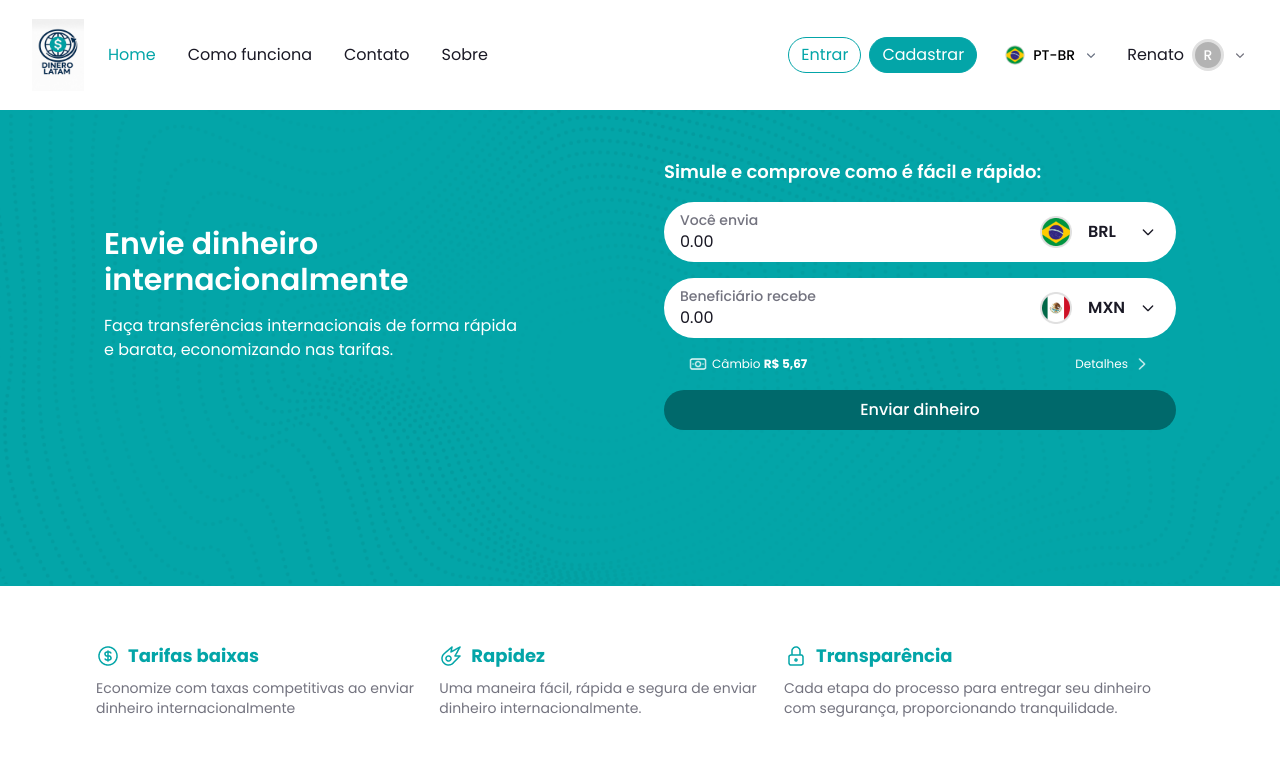
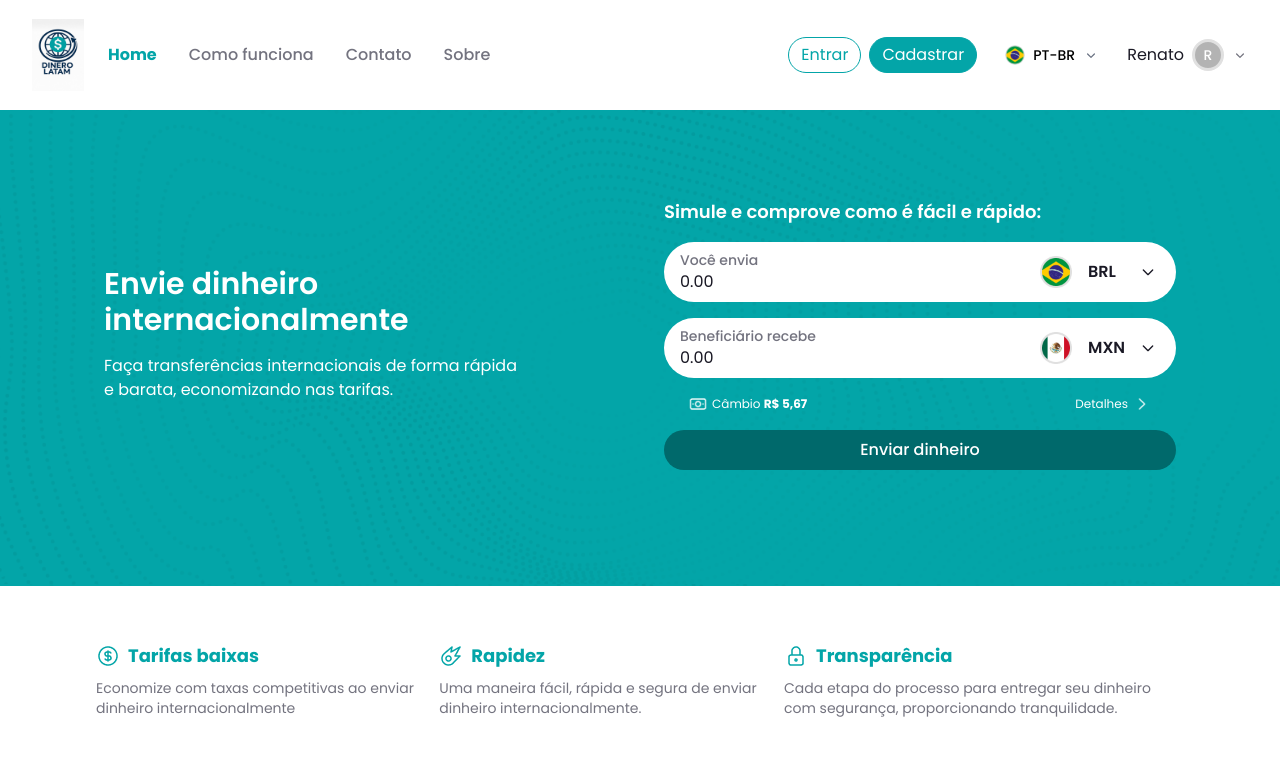
Before and after one commit to thaynathauany/FrontTailwind, a Next.js app: page / in a window 1280 px wide. Shown: the top 771 px of the page. Built offline with nearby package versions, Linux system fonts and the light colour scheme.

Commit message:
feat: melhora menu e banner

```diff
--- a/src/components/layout/Banner/Banner.tsx
+++ b/src/components/layout/Banner/Banner.tsx
@@ -41,7 +41,7 @@ export default function Banner() {
                 <div className="flex flex-col lg:flex-row
                 items-start md:items-start lg:items-center
                 justify-start md:justify-start lg:justify-between
-                gap-10 md:mt-6 lg:mt-0">
+                gap-10 md:mt-0 lg:mt-10">
                     {/* Texto */}
                     <div className="flex flex-col gap-4 lg:text-left">
                         <div className="text-2xl sm:text-3xl font-semibold">
--- a/src/components/layout/Header/Header.tsx
+++ b/src/components/layout/Header/Header.tsx
@@ -85,7 +85,7 @@ export default function Header() {
                 <a
                   key={item.name}
                   href={item.href}
-                  className={`text-base font-medium lg:font-normal mb:font-normal  ${pathname === item.href ? "text-secondary" : "text-black"} hover:text-secondary`}
+                  className={`text-base mb:font-normal ${pathname === item.href ? "text-secondary font-bold" : "text-primary font-medium"} hover:text-secondary`}
                 >
                   {item.name}
                 </a>
```
